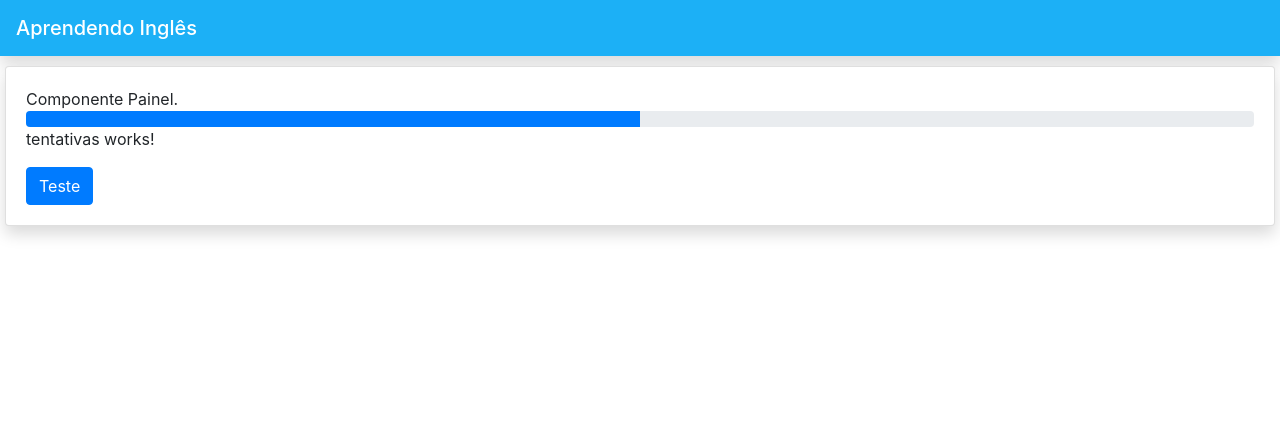
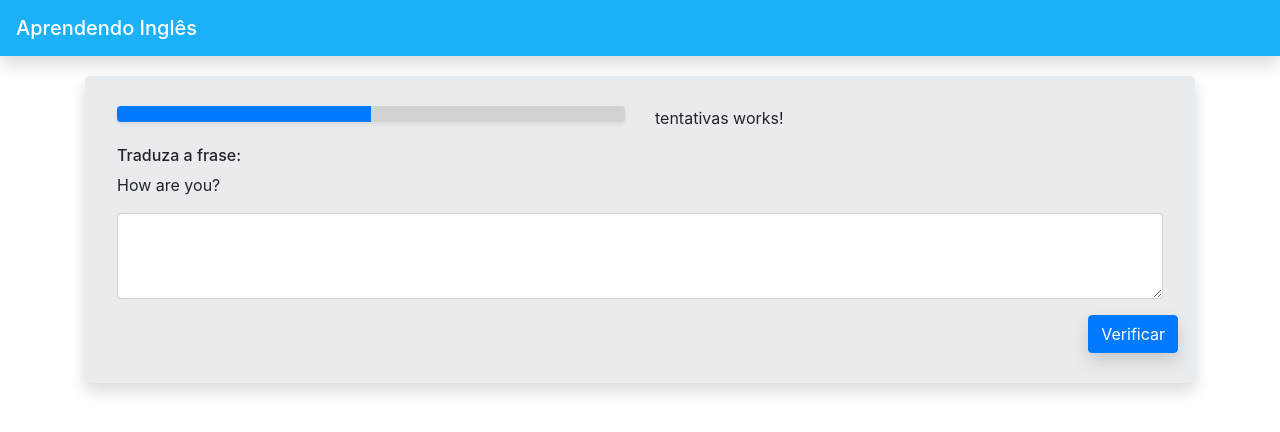
Before and after one commit to LuccasAugusto/app1-tradutor-angular, an Angular app in the folder app1/: page / in a window 1280 px wide. Shown: the top 432 px of the page. Built offline with nearby package versions, Linux system fonts and the light colour scheme.

Commit message:
add text field and button at painel.component

```diff
--- a/app1/src/app/painel/painel.component.css
+++ b/app1/src/app/painel/painel.component.css
@@ -1,3 +1,5 @@
-.card {
-    margin: 10px 5px;
+.jumbotron {
+    margin-top: 20px;
+    padding-top: 30px;
+    padding-bottom: 30px;
 }
--- a/app1/src/app/painel/painel.component.html
+++ b/app1/src/app/painel/painel.component.html
@@ -1,8 +1,29 @@
-<div class="card shadow">
-    <div class="card-body">
-      Componente Painel.
-      <app-progresso></app-progresso>
-      <app-tentativas></app-tentativas>
-      <button class="btn btn-primary">Teste</button>
+<div class="container">
+    <div class="jumbotron shadow">
+        <div class="row">
+            <div class="col-sm-6">
+                <app-progresso></app-progresso>
+            </div>
+            <div class="col-sm-6">
+                <app-tentativas></app-tentativas>
+            </div>
+        </div>
+
+        <div class="row">
+            <div class="col">
+                <h6>Traduza a frase:</h6>
+                <p>How are you?</p>
+
+                <div class="form-group">
+                    <textarea class="form-control" rows="3"></textarea>
+                </div>
+            </div>
+        </div>
+
+        <div class="d-flex justify-content-end">
+            <div class="row">
+                <button type="button" class="btn btn-primary shadow">Verificar</button>
+            </div>
+        </div>
     </div>
-  </div>
+</div>
--- a/app1/src/app/progresso/progresso.component.css
+++ b/app1/src/app/progresso/progresso.component.css
@@ -0,0 +1,3 @@
+.progress {
+    background-color:rgb(209, 211, 211) !important;
+}
--- a/app1/src/app/progresso/progresso.component.html
+++ b/app1/src/app/progresso/progresso.component.html
@@ -1,3 +1,3 @@
-<div class="progress">
+<div class="progress shadow-sm">
     <div class="progress-bar" role="progressbar" style="width: 50%" aria-valuenow="50" aria-valuemin="0" aria-valuemax="100"></div>
 </div>
```
